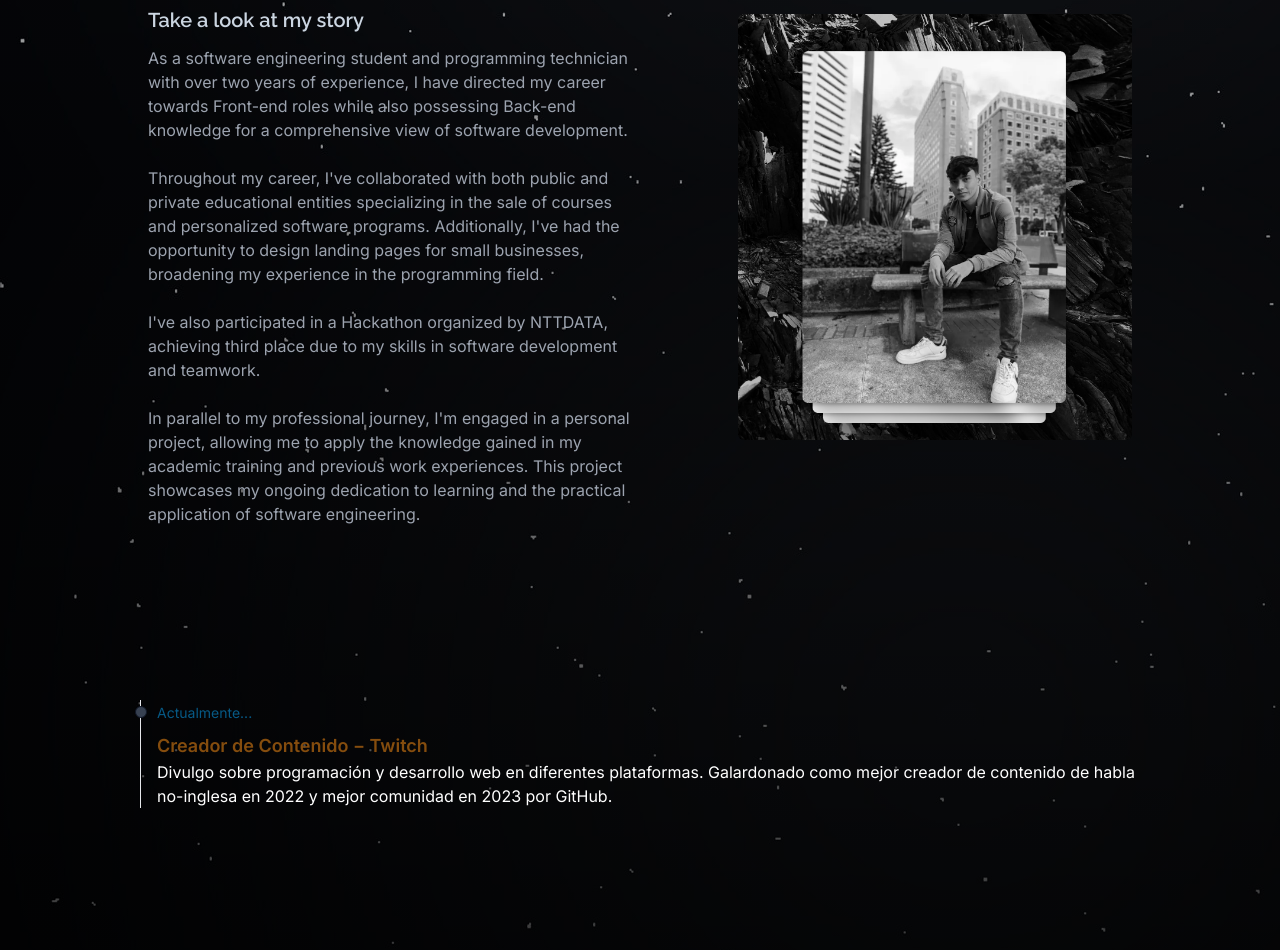
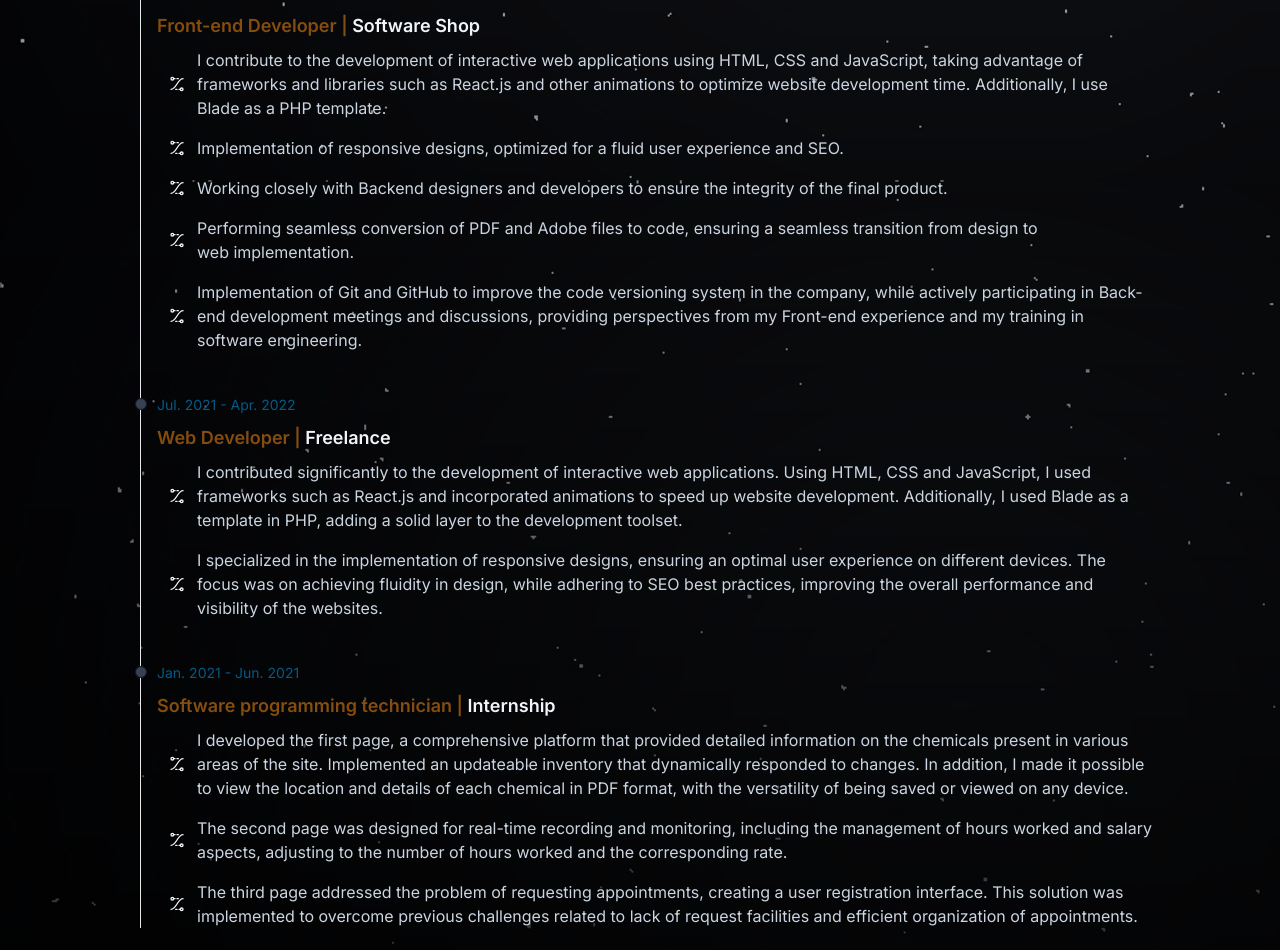
Before and after one commit to Diego-Barrera-07/portfolio-v1, a Next.js app: page / in a window 1280 px wide. Shown: the part 900-1850 px from the top of the page. Built offline with nearby package versions, Linux system fonts and the light colour scheme.

Commit message:
Added Experience.tsx section, fixed styling rules error in AboutMe.tsx component, and included the component in the index.
#TODO: Need to establish an order to make the information in the components relevant for users.

```diff
--- a/app/components/AboutMe.tsx
+++ b/app/components/AboutMe.tsx
@@ -1,36 +1,34 @@
 "use client"
 import { useRef, useEffect } from "react";
 import Image from "next/image";
-import { motion, useScroll } from "framer-motion";
+import { motion } from "framer-motion";
 
 const AboutMe = () => {
     const scrollRef = useRef(null)
 
     return (
-        <section className="h-screen">
+        <section className="mt-4">
             <div className="grid grid-cols-2 mx-5">
                 <motion.div
                     initial={{ opacity: 0, y: 100, scale: 0.3 }}
                     whileInView={{ y: 50, scale: 1 }}
-                    animate={{ opacity: 1, scale: 1.1 }}
+                    animate={{ opacity: 1, scale: 1 }}
                     transition={{ ease: "easeOut", duration: 1 }}
                     viewport={{ root: scrollRef }}
                 >
                     <h2 className="text-5xl font-raleway font-semibold mb-2">About me</h2>
                     <p className="text-xl font-raleway font-semibold text-slate-300">Take a look at my story</p>
                     <p className="text-base my-3 text-gray-400">
-                        As a software engineering student and programming technician with over two years of experience, I have directed my career towards Front-end roles while also possessing Back-end knowledge for a comprehensive view of software development.
-                        <br /><br />
-                        Throughout my career, I've collaborated with both public and private educational entities specializing in the sale of courses and personalized software programs. Additionally, I've had the opportunity to design landing pages for small businesses, broadening my experience in the programming field.
-                        <br /><br />
-                        I've also participated in a Hackathon organized by NTTDATA, achieving third place due to my skills in software development and teamwork.
-                        <br /><br />
-                        In parallel to my professional journey, I'm engaged in a personal project, allowing me to apply the knowledge gained in my academic training and previous work experiences. This project showcases my ongoing dedication to learning and the practical application of software engineering.
+                        Hey, I'm Diego Barrera! I'm passionate about creating software and I've been working on it for more than 2 years. Currently I am Front-end in a company that provides specialized software products to many Latin American universities.
+                        <br /> <br />
+                        One of my successes is to have been third place in my first NTTDATA Hackathon. This motivated me to continue deepening in this area of technology, in addition to understanding that this can provide solutions to different problems of everyday life, as well as to enhance business, services and other things.
+                        <br /> <br />
+                        In my free time I like to work on projects like CityUbi in which I seek to help highlight local products and services. I also like to spend time with my friends and family.
                     </p>
                 </motion.div>
                 <motion.div
                     initial={{ x: 0, y: 200, opacity: 0, scale: 0.6, rotateX: 50, rotateY: -50 }}
-                    whileInView={{ y: 50, scale: 1, rotateX:0, rotateY: 0 }}
+                    whileInView={{ y: 50, scale: 1, rotateX: 0, rotateY: 0 }}
                     animate={{ x: 0, y: 0, opacity: 1 }}
                     transition={{
                         ease: "easeOut",
@@ -43,7 +41,7 @@ const AboutMe = () => {
                         alt="Picture of the author"
                         width={1440}
                         height={720}
-                        className="rounded-md w-4/5 ml-auto mt-16"
+                        className="rounded-md w-4/5 ml-auto mt-2"
                     />
                 </motion.div>
             </div>
--- /dev/null
+++ b/app/components/Experience.tsx
@@ -0,0 +1,116 @@
+'use client'
+
+import { useRef } from "react";
+import { motion } from "framer-motion";
+import { TbEaseInOutControlPoints } from "react-icons/tb";
+
+const Experience = () => {
+    const scrollRef = useRef(null)
+
+    return (
+        <section>
+            <h2 className="text-5xl font-raleway font-semibold mb-8">Experience | 2+ years</h2>
+            <ol className="relative border-s border-gray-200 ml-3">
+                <motion.li className="mb-10 ms-4"
+                    initial={{ opacity: 0, y:10 }}
+                    whileInView={{ opacity: 1, y: 0  }}
+                    transition={{ ease: "linear", duration: 0.5 }}
+                    viewport={{ root: scrollRef }}
+                >
+                    <div
+                        className="absolute w-3 h-3 rounded-full mt-1.5 -start-1.5 border border-gray-900 bg-gray-700"
+                    >
+                    </div>
+                    <time
+                        className="mb-1 text-sm font-normal leading-none text-sky-800 dark:text-sky-200/80">
+                        Abr. 2022 - Actualidad
+                    </time>
+                    <h3 className="text-lg font-semibold text-yellow-800 dark:text-yellow-200 my-2">
+                        Front-end Developer | <a href="https://www.software-shop.com/" className="text-slate-100" target="_blank">Software Shop</a>
+                    </h3>
+                    <p className="flex mb-4 text-base font-normal text-slate-300 text-pretty">
+                        <span className="flex items-center justify-center mx-3 text-slate-100"><TbEaseInOutControlPoints /> </span>
+                        I contribute to the development of interactive web applications using HTML, CSS and JavaScript, taking advantage of frameworks and libraries such as React.js and other animations to optimize website development time. Additionally, I use Blade as a PHP template.
+                    </p>
+                    <p className="flex mb-4 text-base font-normal text-slate-300 text-pretty">
+                        <span className="flex items-center justify-center mx-3 text-slate-100"><TbEaseInOutControlPoints /> </span>
+                        Implementation of responsive designs, optimized for a fluid user experience and SEO.
+                    </p>
+                    <p className="flex mb-4 text-base font-normal text-slate-300 text-pretty">
+                        <span className="flex items-center justify-center mx-3 text-slate-100"><TbEaseInOutControlPoints /> </span>
+                        Working closely with Backend designers and developers to ensure the integrity of the final product.
+                    </p>
+                    <p className="flex mb-4 text-base font-normal text-slate-300 text-pretty">
+                        <span className="flex items-center justify-center mx-3 text-slate-100"><TbEaseInOutControlPoints /> </span>
+                        Performing seamless conversion of PDF and Adobe files to code, ensuring a seamless transition from design to web implementation.
+                    </p>
+                    <p className="flex mb-4 text-base font-normal text-slate-300 text-pretty">
+                        <span className="flex items-center justify-center mx-3 text-slate-100"><TbEaseInOutControlPoints /> </span>
+                        Implementation of Git and GitHub to improve the code versioning system in the company, while actively participating in Back-end development meetings and discussions, providing perspectives from my Front-end experience and my training in software engineering.
+                    </p>
+                </motion.li>
+
+                <motion.li className="mb-10 ms-4"
+                    initial={{ opacity: 0, y:10 }}
+                    whileInView={{ opacity: 1, y: 0  }}
+                    transition={{ ease: "linear", duration: 0.75 }}
+                    viewport={{ root: scrollRef }}
+                >
+                    <div
+                        className="absolute w-3 h-3 rounded-full mt-1.5 -start-1.5 border border-gray-900 bg-gray-700"
+                    >
+                    </div>
+                    <time
+                        className="mb-1 text-sm font-normal leading-none text-sky-800 dark:text-sky-200/80">
+                        Jul. 2021 - Apr. 2022
+                    </time>
+                    <h3 className="text-lg font-semibold text-yellow-800 dark:text-yellow-200 my-2">
+                        Web Developer |  <span className="text-slate-100">Freelance</span>
+                    </h3>
+                    <p className="flex mb-4 text-base font-normal text-slate-300 text-pretty">
+                        <span className="flex items-center justify-center mx-3 text-slate-100"><TbEaseInOutControlPoints /> </span>
+                        I contributed significantly to the development of interactive web applications. Using HTML, CSS and JavaScript, I used frameworks such as React.js and incorporated animations to speed up website development. Additionally, I used Blade as a template in PHP, adding a solid layer to the development toolset.
+                    </p>
+                    <p className="flex mb-4 text-base font-normal text-slate-300 text-pretty">
+                        <span className="flex items-center justify-center mx-3 text-slate-100"><TbEaseInOutControlPoints /> </span>
+                        I specialized in the implementation of responsive designs, ensuring an optimal user experience on different devices. The focus was on achieving fluidity in design, while adhering to SEO best practices, improving the overall performance and visibility of the websites.
+                    </p>
+                </motion.li>
+
+                <motion.li className="mb-10 ms-4"
+                    initial={{ opacity: 0, y:10 }}
+                    whileInView={{ opacity: 1, y: 0  }}
+                    transition={{ ease: "linear", duration: 1 }}
+                    viewport={{ root: scrollRef }}
+                >
+                    <div
+                        className="absolute w-3 h-3 rounded-full mt-1.5 -start-1.5 border border-gray-900 bg-gray-700"
+                    >
+                    </div>
+                    <time
+                        className="mb-1 text-sm font-normal leading-none text-sky-800 dark:text-sky-200/80">
+                        Jan. 2021 - Jun. 2021
+                    </time>
+                    <h3 className="text-lg font-semibold text-yellow-800 dark:text-yellow-200 my-2">
+                        Software programming technician | <span className="text-slate-100">Internship</span>
+                    </h3>
+                    <p className="flex mb-4 text-base font-normal text-slate-300 text-pretty">
+                        <span className="flex items-center justify-center mx-3 text-slate-100"><TbEaseInOutControlPoints /> </span>
+                        I developed the first page, a comprehensive platform that provided detailed information on the chemicals present in various areas of the site. Implemented an updateable inventory that dynamically responded to changes. In addition, I made it possible to view the location and details of each chemical in PDF format, with the versatility of being saved or viewed on any device.
+                    </p>
+                    <p className="flex mb-4 text-base font-normal text-slate-300 text-pretty">
+                        <span className="flex items-center justify-center mx-3 text-slate-100"><TbEaseInOutControlPoints /> </span>
+                        The second page was designed for real-time recording and monitoring, including the management of hours worked and salary aspects, adjusting to the number of hours worked and the corresponding rate.
+                    </p>
+                    <p className="flex mb-4 text-base font-normal text-slate-300 text-pretty">
+                        <span className="flex items-center justify-center mx-3 text-slate-100"><TbEaseInOutControlPoints /> </span>
+                        The third page addressed the problem of requesting appointments, creating a user registration interface. This solution was implemented to overcome previous challenges related to lack of request facilities and efficient organization of appointments.
+                    </p>
+                </motion.li>
+
+            </ol>
+        </section>
+    );
+}
+
+export default Experience;
--- a/app/page.tsx
+++ b/app/page.tsx
@@ -1,4 +1,5 @@
 import AboutMe from "./components/AboutMe";
+import Experience from "./components/Experience";
 import Header from "./components/Header";
 import MainSection from "./components/MainSection";
 
@@ -8,29 +9,8 @@ export default function Home() {
       <Header />
       <main className="w-4/5 mx-auto">
         <MainSection />
+        <Experience />
         <AboutMe />
-        <div className="h-screen">
-          <ol className="relative border-s border-gray-200 ml-3">
-
-            <li className="mb-10 ms-4">
-              <div
-                className="absolute w-3 h-3 rounded-full mt-1.5 -start-1.5 border border-gray-900 bg-gray-700"
-              >
-              </div>
-              <time
-                className="mb-1 text-sm font-normal leading-none text-sky-800 dark:text-sky-200/80">
-                  Actualmente...
-              </time>
-              <h3 className="text-lg font-semibold text-yellow-800 dark:text-yellow-200 mt-2">
-              Creador de Contenido − Twitch
-              </h3>
-              <p className="mb-4 text-base font-normal dark:text-gray-200 text-pretty">
-              Divulgo sobre programación y desarrollo web en diferentes plataformas. Galardonado como mejor creador de contenido de habla no-inglesa en 2022 y mejor comunidad en 2023 por GitHub.
-              </p>
-            </li>
-
-          </ol>
-        </div>
       </main >
     </>
 
```
